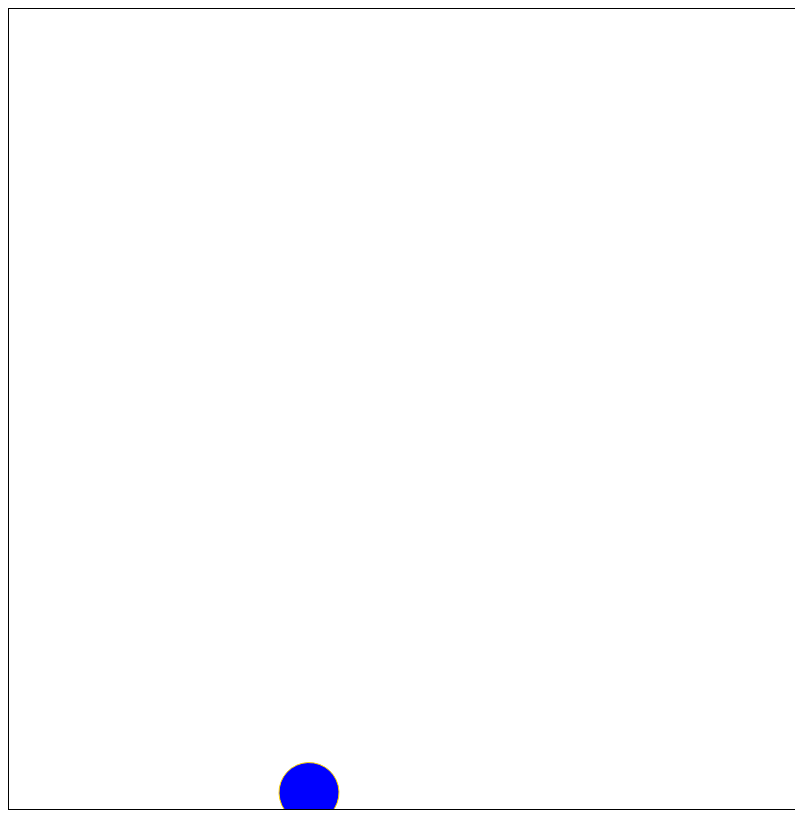
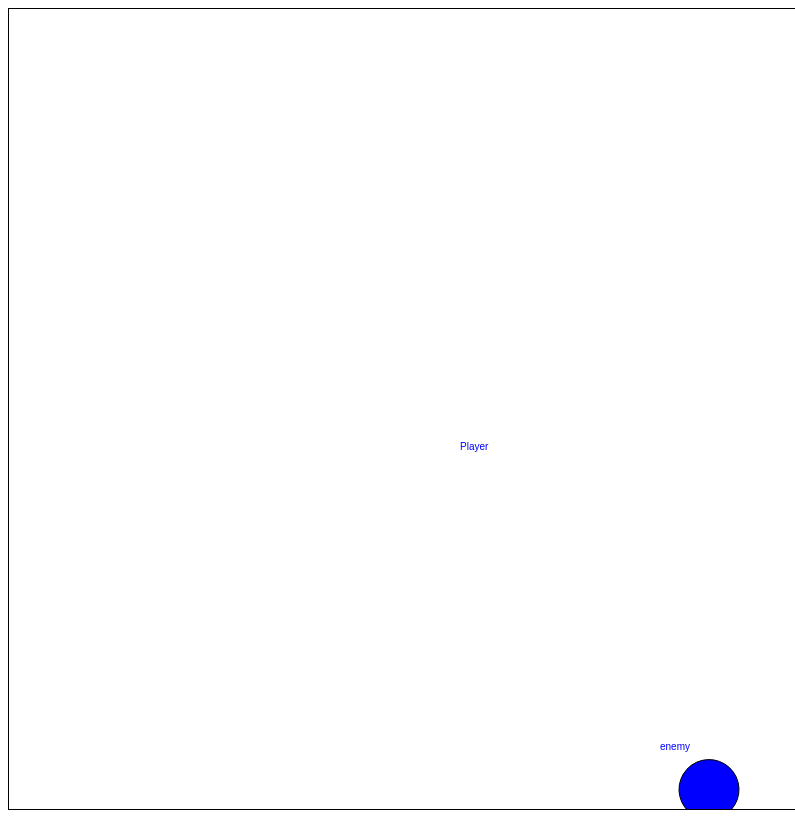
Before and after one commit to dextermichael/project-one-SOL, a plain HTML site: page index.html in a window 1280 px wide. Shown: the whole page, without its empty margins (0-795 px from the left). Drawn offline with Linux system fonts and the light colour scheme.

Commit message:
created player and enemy objects

```diff
--- a/css/main.css
+++ b/css/main.css
@@ -1,5 +1,7 @@
 #canvas{
 
     border:1px solid black;
-
+    /* background-image: url("/images/milky-way-starry-sky-night-sky-star-956981.jpeg");
+    background-repeat: no-repeat;
+    background-image:  */
     }
--- a/script/sol.js
+++ b/script/sol.js
@@ -3,6 +3,19 @@ var canvas = document.querySelector('#canvas');
 var c = canvas.getContext("2d");
 var contoller; // controller
 var FPS;// loop
+var circlex = 200;
+var circley = 00;
+var velocityx = 0;
+var velocityy = 2;
+var radius = 30;
+var friction = .9;
+var gravity = 1;
+
+
+
+c.font = '30px Arial';
+
+
 
 canvas.width = window.innerWidth;
 canvas.height = window.innerHeight;
@@ -11,44 +24,8 @@ canvas.height = window.innerHeight;
 
 
 
-// c.fillRect(100, 100, 100, 100);
 
 
-//contoller
-// controller = {
-
-//     left:false,
-//     right:false,
-//     up:false,
-//     keyListener:function(event) {
-
-//       var key_state = (event.type == "keydown")?true:false;
-
-//       switch(event.keyCode) {
-
-//         case 37:// left key
-//           controller.left = key_state;
-//         break;
-//         case 38:// up key
-//           controller.up = key_state;
-//         break;
-//         case 39:// right key
-//           controller.right = key_state;
-//         break;
-
-//       }
-
-//     }
-
-//   };
-
-var circlex = 200;
-var circley = 00;
-var velocityx = 0;
-var velocityy = 2;
-var radius = 30;
-var friction = .9;
- var gravity = 1;
 
 
 
@@ -58,7 +35,94 @@ var friction = .9;
 //    Objects in the game
 
 
-function Shape(circlex, circley, velocityx, velocityy){
+//player
+
+var playerOne = {
+
+  x: 150,
+  y: 140,
+  dx: 1,
+  dy:1,
+  name:"Player"
+}
+
+
+
+function updatePlayer()
+{
+
+  playerOne.x += playerOne.dx;
+  playerOne.y += playerOne.dy;
+c.fillText(playerOne.name ,playerOne.x, playerOne.y);
+
+if(playerOne.x < 0 || playerOne.x > innerWidth){
+
+  playerOne.dx = -playerOne.dx;
+}
+
+if(playerOne.y < 0 || playerOne.y > innerHeight){
+
+  playerOne.dy = -playerOne.dy;
+  }
+
+
+
+}
+
+
+//enemy
+var enemy = {
+
+  x: 350,
+  y: 440,
+  dx: 1,
+  dy:1,
+  name:"enemy"
+
+}
+
+
+
+
+function updateEnemy()
+{
+
+  enemy.x += enemy.dx;
+  enemy.y += enemy.dy;
+c.fillText(enemy.name ,enemy.x, enemy.y);
+
+if(enemy.x < 0 || enemy.x > innerWidth){
+
+  enemy.dx = -enemy.dx;
+}
+
+if(enemy.y < 0 || enemy.y > innerHeight){
+
+  enemy.dy = -enemy.dy;
+}
+
+
+
+}
+
+
+
+
+
+
+
+
+
+
+
+function User(circlex, circley, velocityx, velocityy)
+
+{
+
+
+
+
+
 
 this.circlex = circlex;
 this.circley = circley;
@@ -71,7 +135,7 @@ this.draw = function(){
 
   c.beginPath()
   c.arc(this.circlex,this.circley, this.radius, 30,0,Math.PI * 2, false);
-  c.strokeStyle = 'gold';
+  c.strokeStyle = 'black';
   c.fillStyle = 'blue';
   c.fill();
   c.stroke();
@@ -88,35 +152,40 @@ else {
 
 
 }
-
-
-
-
-  this.circlex += this.velocityx;
+   this.circlex += this.velocityx;
   this.circley += this.velocityy;
   this.draw()
 
      }
 
 
+
+
+
+
 }
 
- var circle = new Shape(300,200, 0, 0, 0);
+ var player = new User(700,100, 0, 1,);
 
 
 
 
 
-// function drawCircle() {
-//   c.beginPath()
-//   c.arc(circlex,circley, radius, 30,0,Math.PI * 2, false);
-//   c.strokeStyle = 'red';
-//   c.fillStyle = 'red';
-//   c.fill();
-//   c.stroke();
+// Animation
+
+FPS = function() {
 
 
-//  }
+c.clearRect(0, 0, innerWidth,innerHeight)
+ requestAnimationFrame(FPS)
+ updateEnemy()
+ updatePlayer()
+ player.update()
+
+
+}
+
+//  if (controller.up && )
 
 
 
@@ -126,37 +195,16 @@ else {
 
 
 
-FPS = function() {
-
-
-c.clearRect(0, 0, innerWidth,innerHeight)
- requestAnimationFrame(FPS)
-
-
- circle.update()
-//  drawCircle();
-  // creating collison
-//  if ( circlex + radius > innerWidth || circlex - radius < 0 )  {
-//     velocityx = -velocityx
-// }
-
-// if  ( circley + radius > innerHeight)
-// {
-//   velocityy = -velocityy * friction;
-// }
-// else {
-//   velocityy += gravity;
-// }
-
-
-
-//   circlex += velocityx;
-//   circley += velocityy;
 
 
 
 
-}
+
+
+
+
+
+
 
 FPS();
 
```
Also changed, not shown: index.html (+3 -0 lines), script/enemy.js (added, +78 -0 lines), images/milky-way-starry-sky-night-sky-star-956981.jpeg (added).
